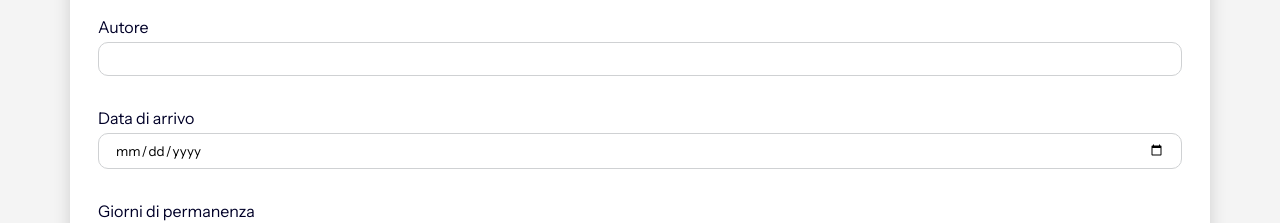
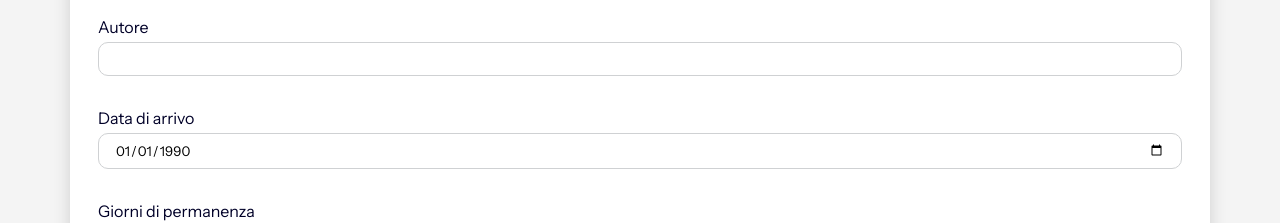
Before and after one commit to joelepore/boolbnb-react, a React (Vite) app: page /property/1 in a window 1280 px wide. Shown: the part 1280-1503 px from the top of the page. Built offline with nearby package versions, Linux system fonts and the light colour scheme; no server answers.

Commit message:
feat: update AddReview component to use default date format and enhance LikesButton functionality

```diff
--- a/src/components/AddReview.jsx
+++ b/src/components/AddReview.jsx
@@ -14,7 +14,7 @@ const AddReview = ({ id }) => {
     const initialReviewData = {
         author: "",
         text: "",
-        date: 0,
+        date: "1990-01-01",
         days: 1,
         vote: 1
     }
@@ -46,6 +46,8 @@ const AddReview = ({ id }) => {
     const setFieldValue = (e) => {
         const { value, name } = e.target
         setReviewData((prev => ({ ...prev, [name]: value })))
+        console.log(value);
+
 
     }
 
--- a/src/components/LikesButton.jsx
+++ b/src/components/LikesButton.jsx
@@ -11,7 +11,9 @@ const LikesButton = ({ id, callback }) => {
             onClick={(e) => {
                 e.stopPropagation()
                 updateLikes(id)
-                callback()
+                if (callback) {
+                    callback()
+                }
             }
             } >
             <i className="fa-solid fa-heart"></i>
--- a/src/index.css
+++ b/src/index.css
@@ -180,7 +180,6 @@ h4 {
 
 .card-img {
   width: 100%;
-  border-radius: 0.5rem;
   padding-bottom: 10px;
   aspect-ratio: 1;
   object-fit: cover;
--- a/src/pages/DetailPage.jsx
+++ b/src/pages/DetailPage.jsx
@@ -40,7 +40,7 @@ const DetailPage = () => {
                 </div>
 
                 <div className="details-container-img d-flex justify-content-center mt-4 py-3 bg-body-secondary">
-                    <img src={property.cover_img} alt="property.img" className="details-img" />
+                    <img src={property?.cover_img} alt="property.img" className="details-img" />
                 </div>
 
                 <div className="row mt-5 d-flex">
```
